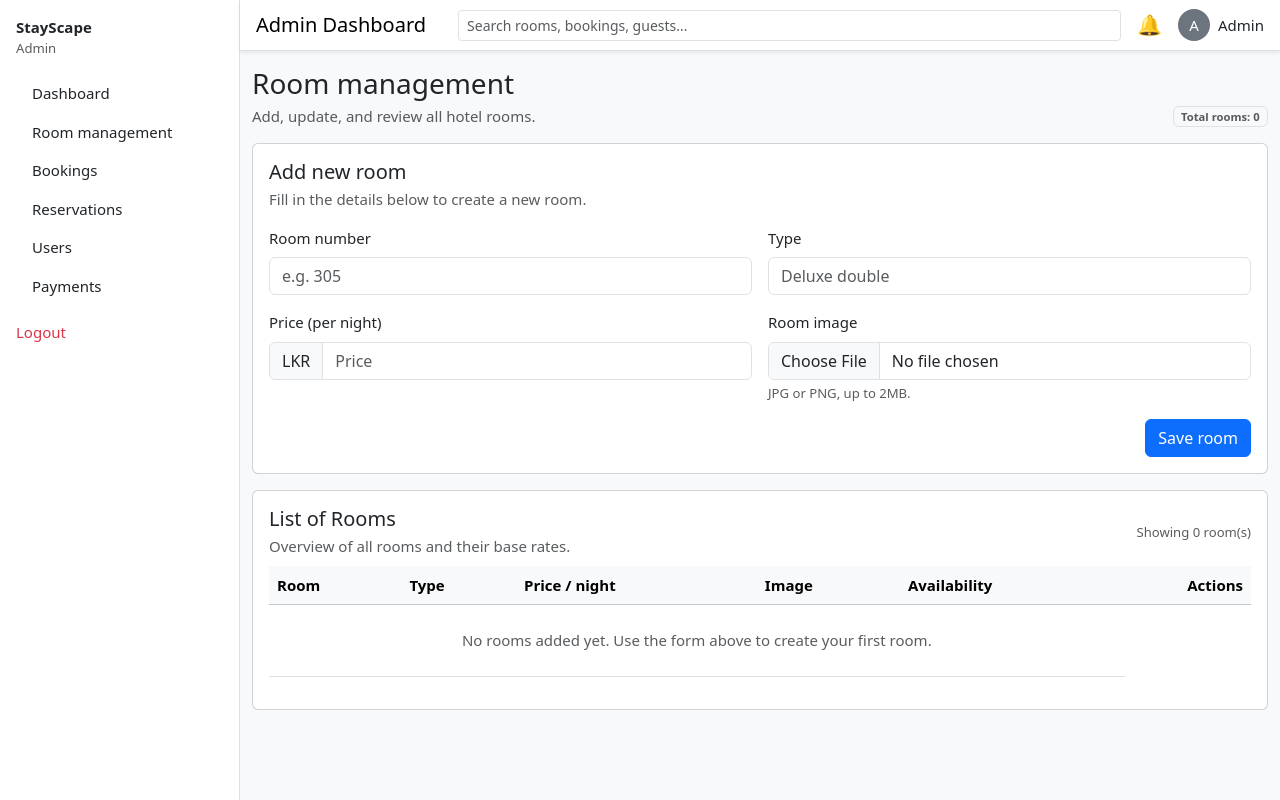
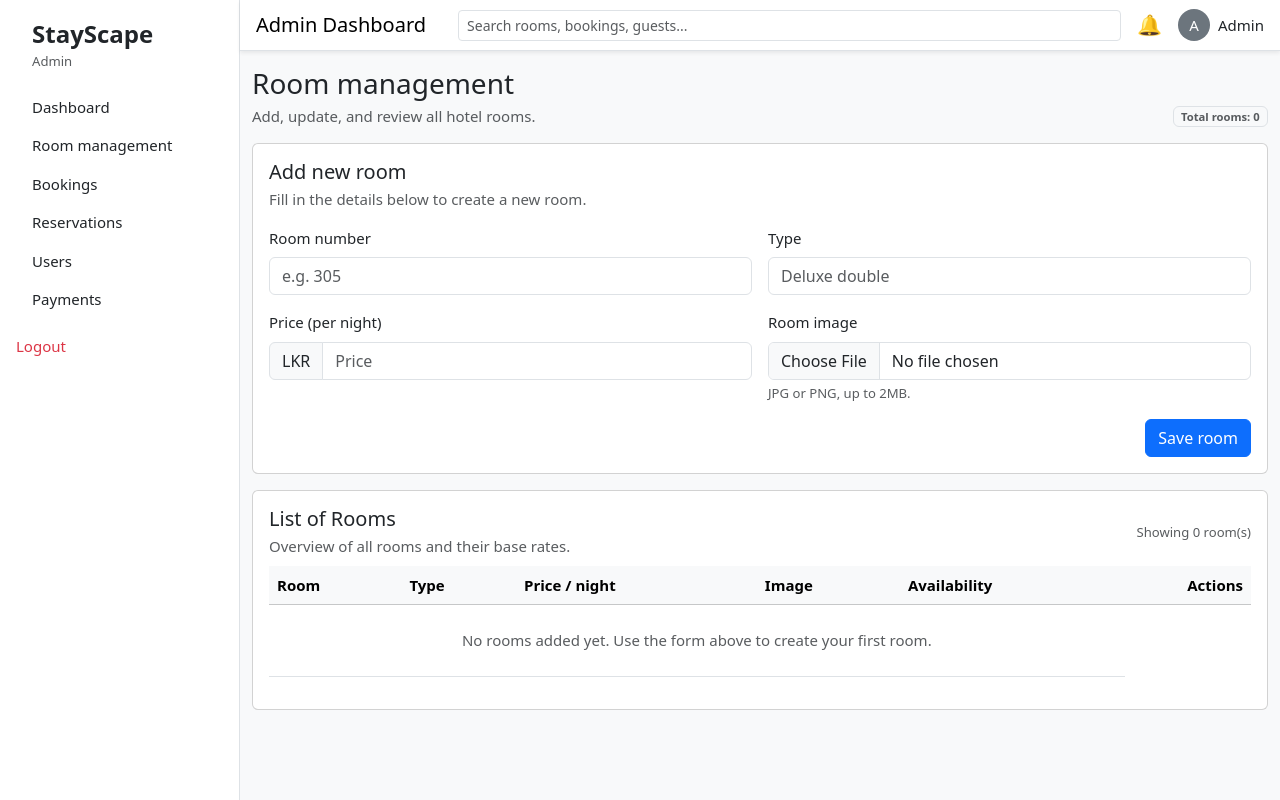
Before and after one commit to KaushalyaRanashingha/Room_Booking, a Node server app: page /api/admin/room in a window 1280 px wide. Run offline with Node 20, Linux system fonts and the light colour scheme; the visitor is signed in with stand-in values (Sample User, id 1); data that the repository does not hold is empty; some libraries are stand-ins or nearby versions.

Commit message:
initial commit

```diff
--- a/Server/views/admin/sidebar.ejs
+++ b/Server/views/admin/sidebar.ejs
@@ -2,8 +2,8 @@
   <div class="d-flex align-items-center mb-3">
 
     <div class="d-flex flex-column">
-      <span class="fw-semibold">StayScape</span>
-      <small class="text-muted">Admin</small>
+      <span class="fw-semibold fs-4 ps-3">StayScape</span>
+      <small class="text-muted ps-3">Admin</small>
     </div>
   </div>
 
--- a/client/src/style/Home.css
+++ b/client/src/style/Home.css
@@ -57,8 +57,6 @@
   background: white;
   border-radius: 12px;
   padding: 20px;
-  width: 140px;
-  height: 140px;
   display: flex;
   flex-direction: column;
   align-items: center;
```
Also changed, not shown: Server/routes/roomRoutes.js (+11 -0 lines).
